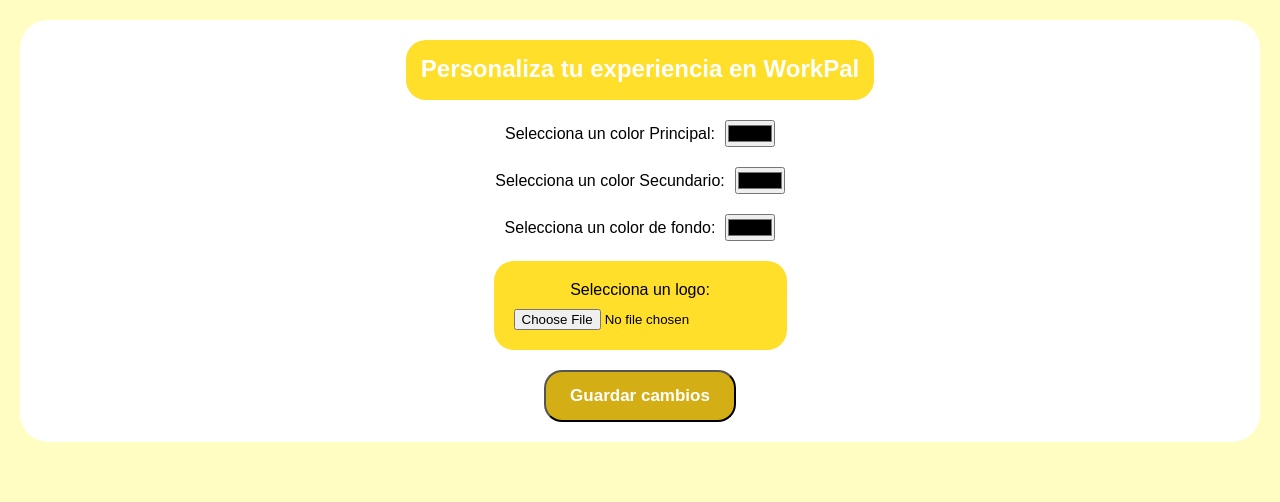
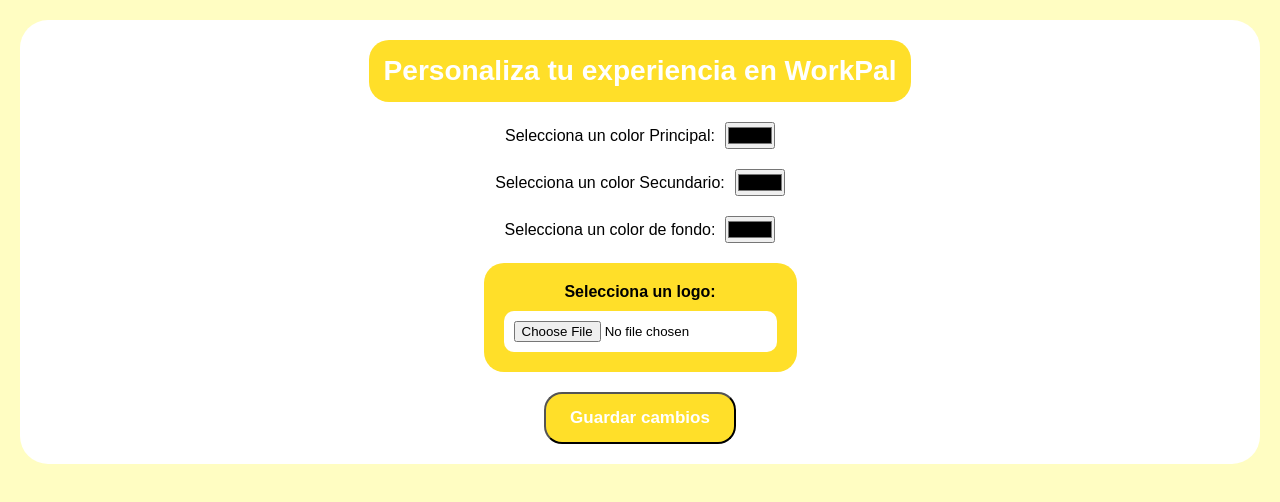
Before and after one commit to vicentt16/WorkPalFrontEnd, a React (Vite) app in the folder WorkPal/: page /personalize in a window 1280 px wide. Shown: the top 502 px of the page. Built offline with nearby package versions, Linux system fonts and the light colour scheme.

Commit message:
look mod

```diff
--- a/WorkPal/src/Pages/PersonalizePage/PersonalizePage.css
+++ b/WorkPal/src/Pages/PersonalizePage/PersonalizePage.css
@@ -23,7 +23,6 @@
   color: white;
   text-align: center;
   justify-content: center;
-  height: 60px;
   padding: 15px;
   border-radius: 20px;
 }
@@ -50,6 +49,7 @@
 }
 
 .logo-picker {
+  font-weight: 600;
   display: flex;
   flex-direction: column;
   align-items: center;
@@ -60,8 +60,15 @@
     border-radius: 20px;
 }
 
+.logo-input {
+  padding: 10px;
+  border-radius: 10px;
+  background-color: white;
+  cursor: pointer;
+}
+
 .save-button {
-  background-color: var(--color-secundario-dinamico);
+  background-color: var(--color-principal-dinamico);
   color: white;
   font-size: 17px;
   font-weight: 600;
@@ -70,3 +77,8 @@
   border-radius: 18px;
   padding: 14px 24px;
 }
+
+.save-button:hover {
+  background-color: var(--color-secundario-dinamico);
+  color: white;
+}
--- a/WorkPal/src/Pages/PersonalizePage/PersonalizePage.jsx
+++ b/WorkPal/src/Pages/PersonalizePage/PersonalizePage.jsx
@@ -18,7 +18,7 @@ export default function PersonalizePage() {
 
     const handleSaveChanges = async () => {
 
-        const updatedColors = fetchInstitutionalColors();
+        const updatedColors = { ...institucionalColors };
         updatedColors.colorPrincipal = institucionalColors.colorPrincipal;
         updatedColors.colorSecundario = institucionalColors.colorSecundario;
         updatedColors.colorFondo = institucionalColors.colorFondo;
@@ -34,7 +34,7 @@ export default function PersonalizePage() {
         <>
         <div className="personalize-container">
             <header className="personalize-header">
-                <p1>Personaliza tu experiencia en WorkPal</p1>
+                <h3>Personaliza tu experiencia en WorkPal</h3>
             </header>
             <div className="color-principal-picker">
                 <label htmlFor="color">Selecciona un color Principal:</label>
@@ -66,6 +66,7 @@ export default function PersonalizePage() {
             <div className="logo-picker">
                 <label htmlFor="logo">Selecciona un logo:</label>
                 <input
+                    className="logo-input"
                     type="file"
                     id="logo"
                     accept="image/*"
```
